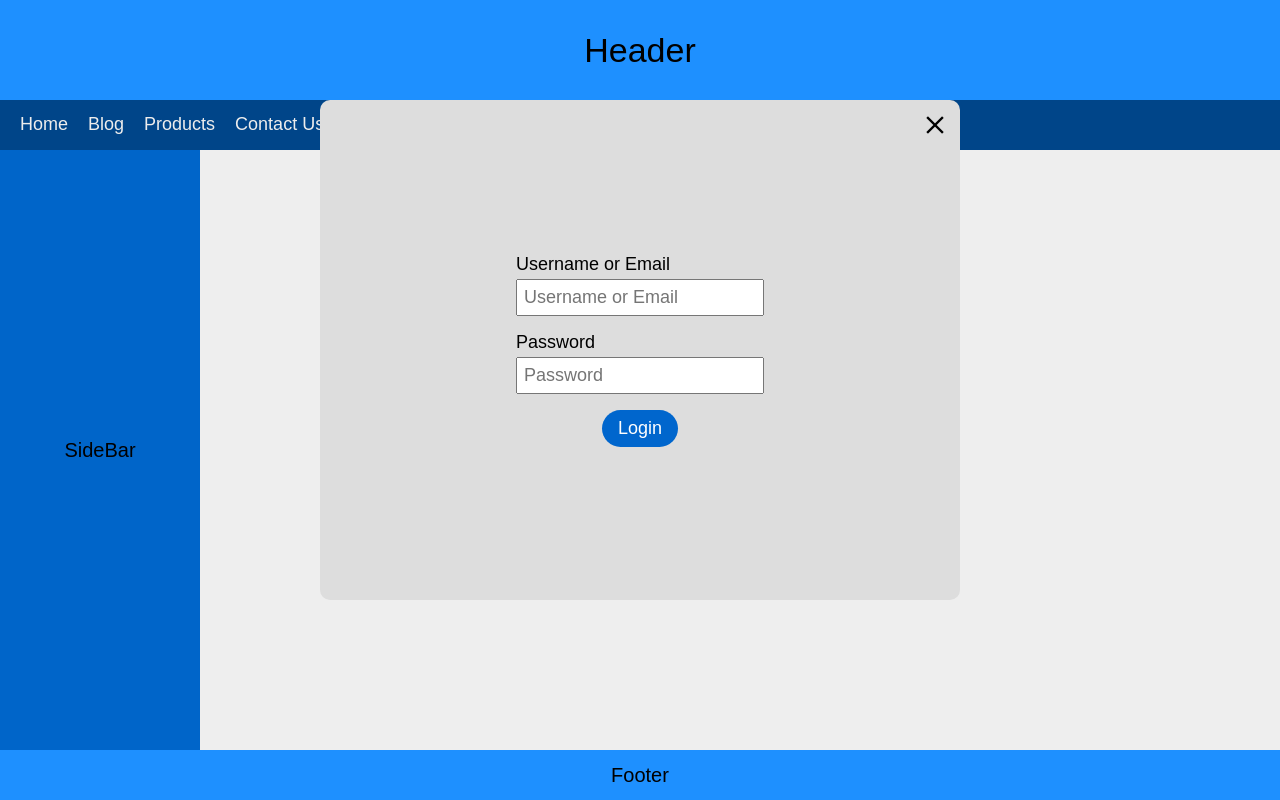
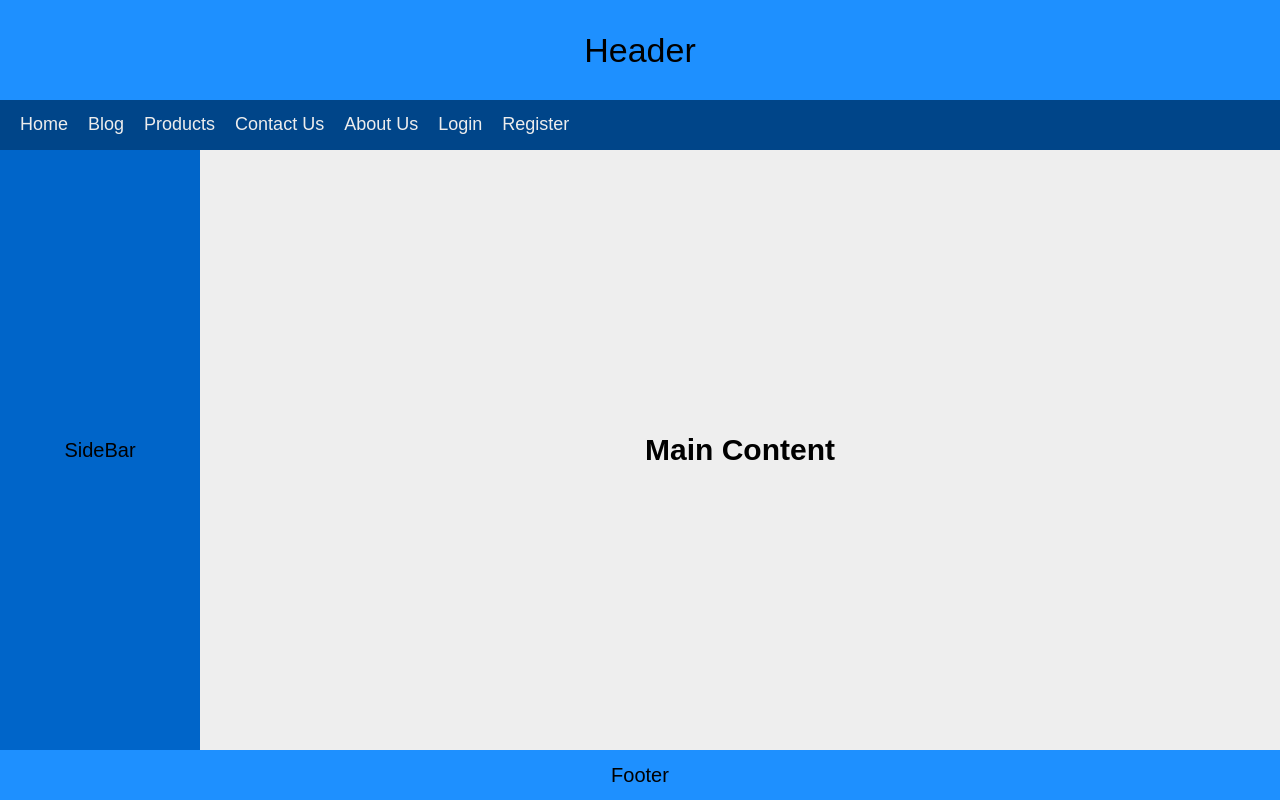
Before and after one commit to kingarunesh/React-Projects, a React (Create React App) app: page /open-model-form in a window 1280 px wide. Built offline with nearby package versions, Linux system fonts and the light colour scheme.

Commit message:
13.3 : Login Model Open without overlay

```diff
--- a/src/components/open-model-form/OpenModelForm.js
+++ b/src/components/open-model-form/OpenModelForm.js
@@ -1,11 +1,22 @@
+import { useState } from "react";
+
 import "./open-model-form.scss";
 
 export default function OpenModelForm() {
+    const [loginOpen, setLoginOpen] = useState(false);
+
+    const loginOpenHandler = function () {
+        setLoginOpen((c) => !c);
+    };
+
     return (
         <>
             <div className="open-model-form">
+                {loginOpen && (
                     <div className="open-model-form__model">
-                    <span className="material-symbols-outlined">close</span>
+                        <span className="material-symbols-outlined" onClick={loginOpenHandler}>
+                            close
+                        </span>
                         <form className="open-model-form__model--form">
                             <div className="open-model-form__model--form--input-group">
                                 <label htmlFor="email">Username or Email</label>
@@ -24,6 +35,7 @@ export default function OpenModelForm() {
                             </div>
                         </form>
                     </div>
+                )}
 
                 <header className="open-model-form__header">Header</header>
 
@@ -35,7 +47,7 @@ export default function OpenModelForm() {
                         <li>Contact Us</li>
                         <li>About Us</li>
 
-                        <li>Login</li>
+                        <li onClick={loginOpenHandler}>Login</li>
                         <li>Register</li>
                     </ul>
                 </nav>
```
Lines whose indentation alone changed are shown as unchanged.
